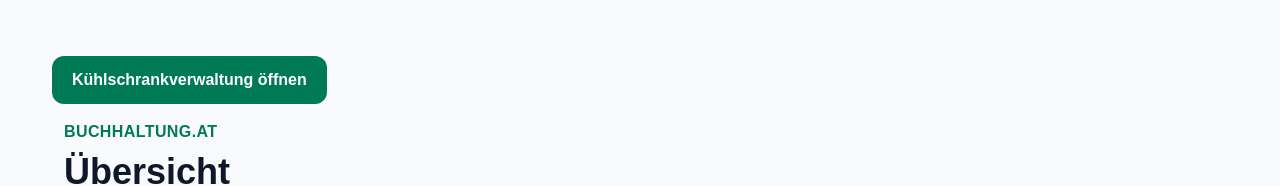
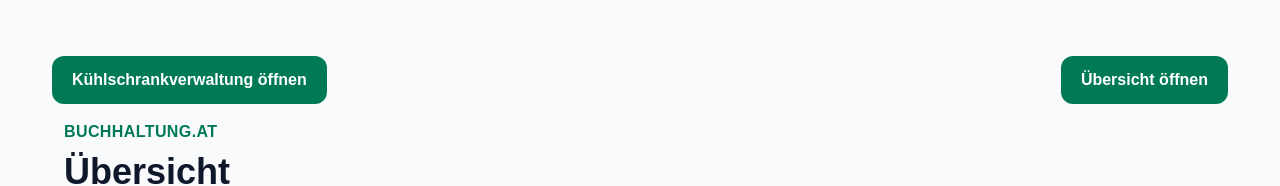
Before and after one commit to zelonkewien-busapp/buchhaltung-at, a Next.js app: page / in a window 1280 px wide. Shown: the top 186 px of the page. Built offline with nearby package versions, Linux system fonts and the light colour scheme; no server answers.

Commit message:
Übersicht-Button ergänzen

```diff
--- a/src/app/page.tsx
+++ b/src/app/page.tsx
@@ -144,10 +144,13 @@ export default function Home() {
 
   return (
     <main className="min-h-screen bg-slate-50 px-5 py-10 text-slate-900 sm:px-8">
-<section className="mx-auto max-w-7xl px-5 py-4">
-  <a href="/kuehlschraenke" className="inline-flex rounded-xl bg-emerald-700 px-5 py-3 font-semibold text-white">
+<section className="mx-auto flex max-w-7xl flex-wrap items-center justify-between gap-3 px-5 py-4">
+  <a href="/kuehlschraenke" className="inline-flex rounded-xl bg-emerald-700 px-5 py-3 font-semibold text-white hover:bg-emerald-800">
     Kühlschrankverwaltung öffnen
   </a>
+  <Link href="/uebersicht" className="inline-flex rounded-xl bg-emerald-700 px-5 py-3 font-semibold text-white hover:bg-emerald-800">
+    Übersicht öffnen
+  </Link>
 </section>
       <div className="mx-auto max-w-6xl">
         <header className="mb-8">
```
